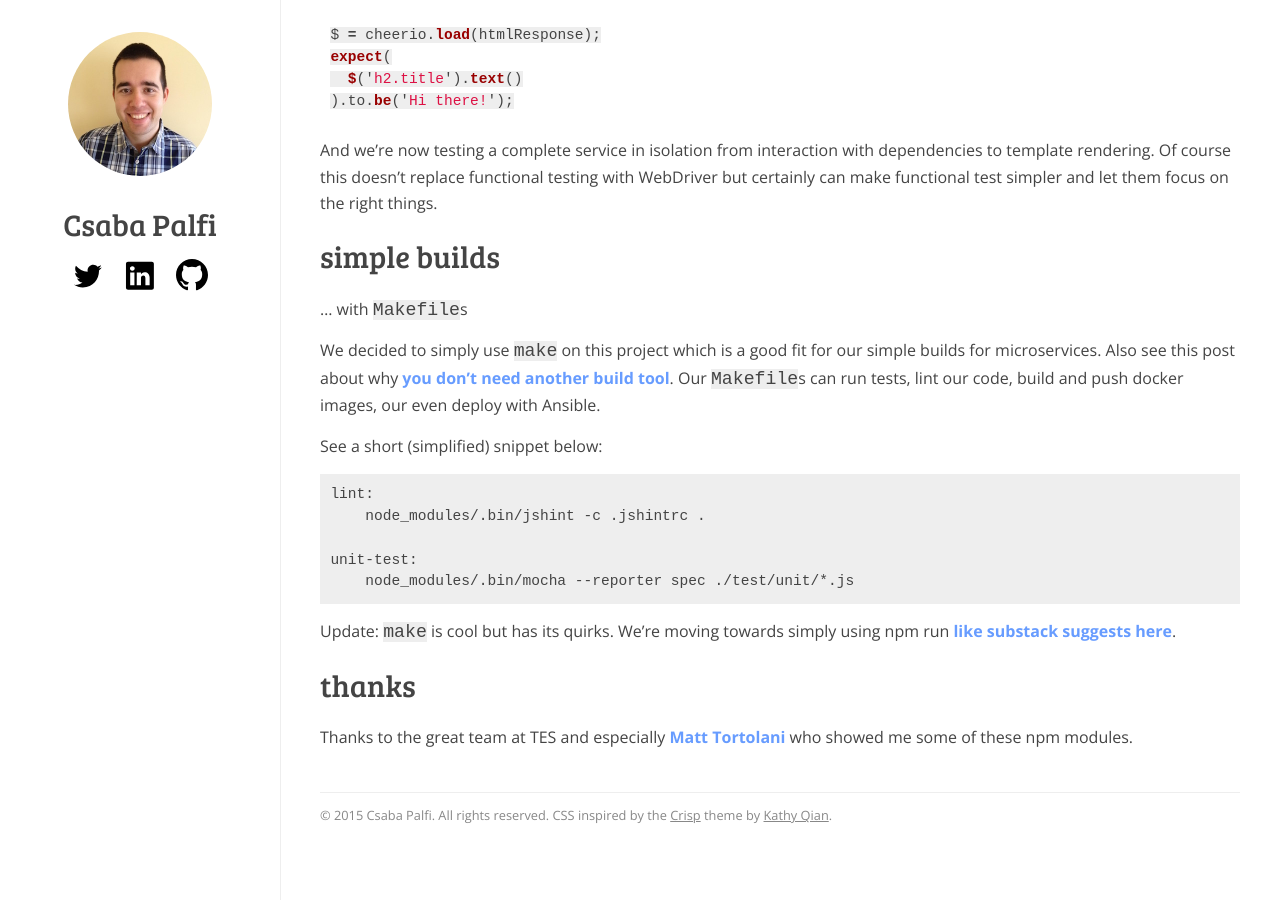
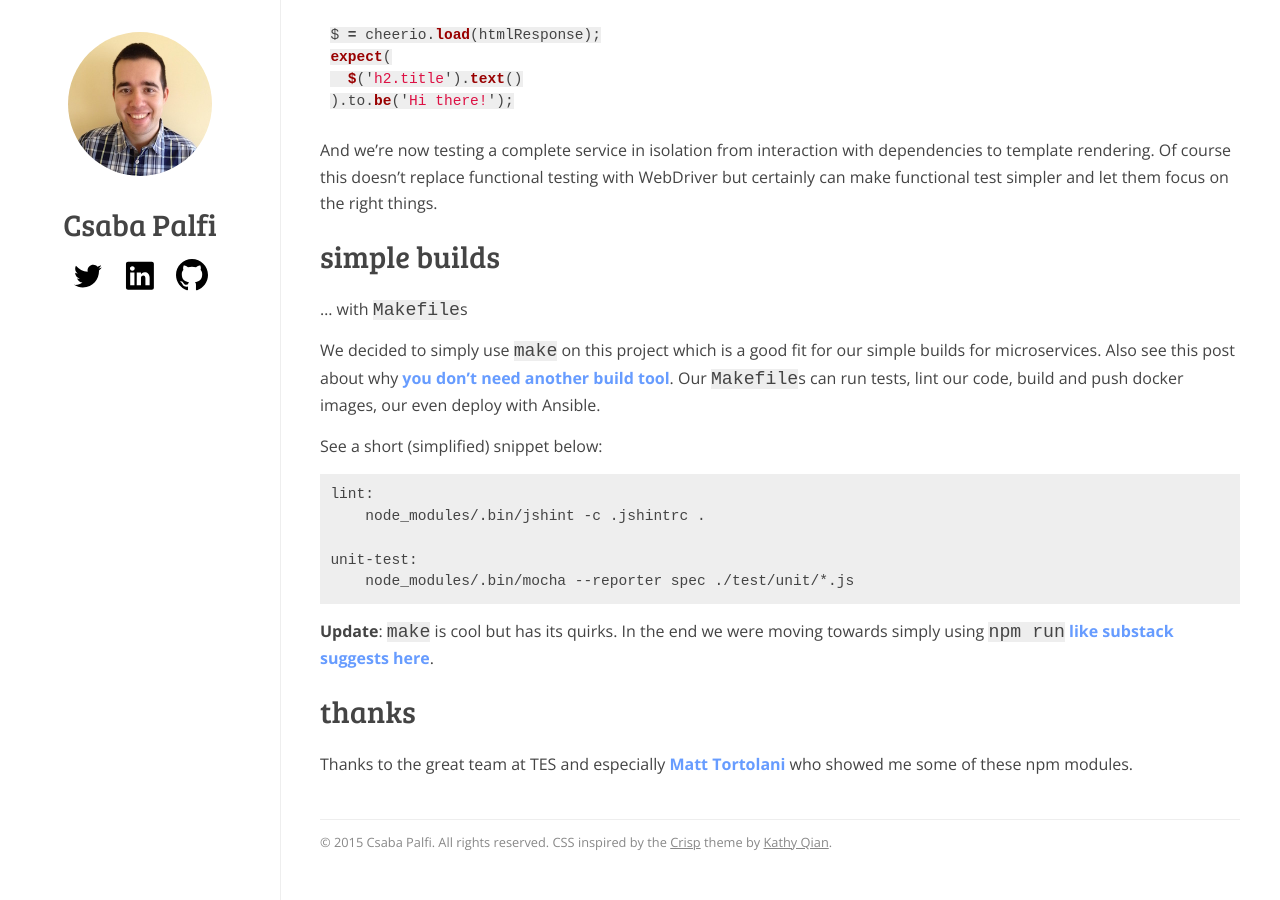
Before and after one commit to dublado/csabapalfi.github.io, a Jekyll site: the page built from _posts/2014-08-02-testing-node-apps-like-you-mean-it.md, in a window 1280 px wide and 900 px high, scrolled down 1755 px. Built offline with Jekyll 4.4.1, drawn with Linux system fonts in a browser that asks for light colours; Markdown is read by kramdown in place of the engine named in the settings; before the commit the page ends 2628 px from its top, so only the background shows below that.

Commit message:
update node testing post

````diff
--- a/_posts/2014-08-02-testing-node-apps-like-you-mean-it.md
+++ b/_posts/2014-08-02-testing-node-apps-like-you-mean-it.md
@@ -90,7 +90,7 @@ unit-test:
     node_modules/.bin/mocha --reporter spec ./test/unit/*.js
 ```
 
-Update: `make` is cool but has its quirks. We're moving towards simply using npm run [like substack suggests here](http://substack.net/task_automation_with_npm_run).
+**Update**: `make` is cool but has its quirks. In the end we were moving towards simply using `npm run` [like substack suggests here](http://substack.net/task_automation_with_npm_run).
 
 ## thanks
 
````
